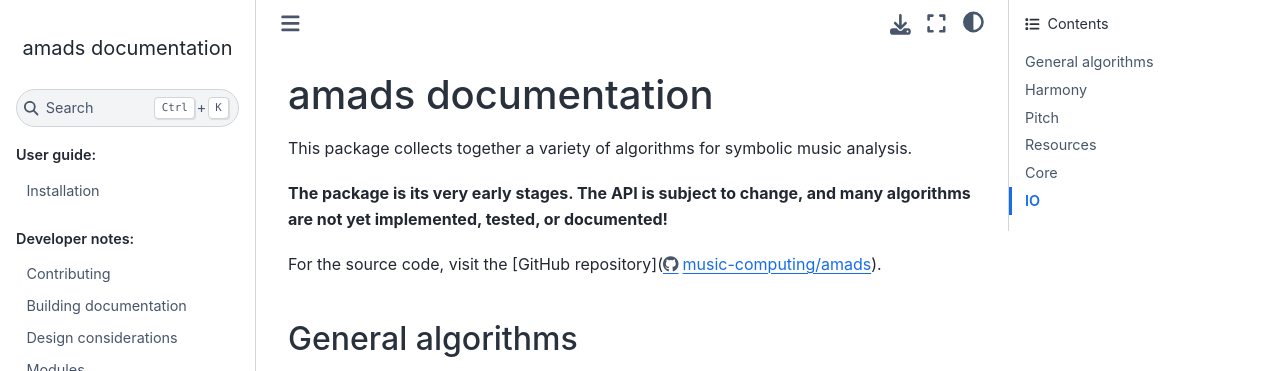
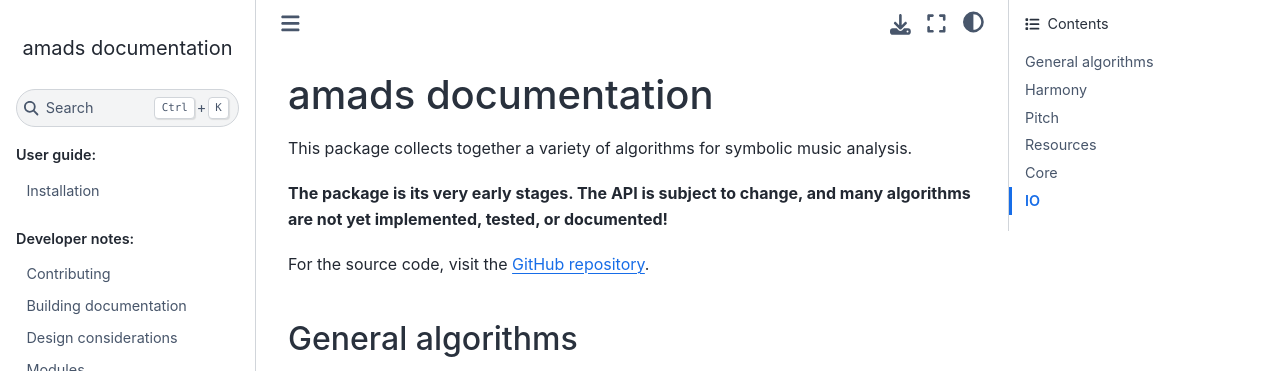
Before and after one commit to sachadavies/amads, a Sphinx documentation site: the page built from docs/index.rst, in a window 1280 px wide and 900 px high, cut to the strip 0-371 px from the top of the window. Built offline with Sphinx 7.4.7 and the Sphinx Book theme 1.1.4, drawn with Linux system fonts in a browser that asks for light colours; pages that are not in the unit, such as notebooks, are missing from menus.

Commit message:
Fix formatting

```diff
--- a/docs/index.rst
+++ b/docs/index.rst
@@ -5,7 +5,7 @@ This package collects together a variety of algorithms for symbolic music analys
 
 **The package is its very early stages. The API is subject to change, and many algorithms are not yet implemented, tested, or documented!**
 
-For the source code, visit the [GitHub repository](https://github.com/music-computing/amads).
+For the source code, visit the `GitHub repository <https://github.com/music-computing/amads>`_.
 
 .. We add the :hidden: directive to each toctree so that the toctree is not displayed
 .. in the main page itself, but only in the sidebar.
```
